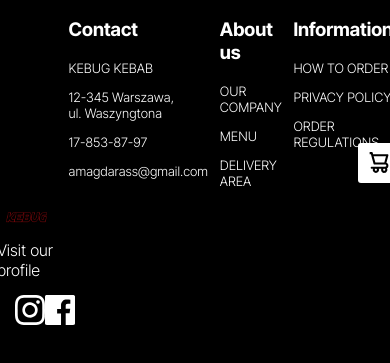
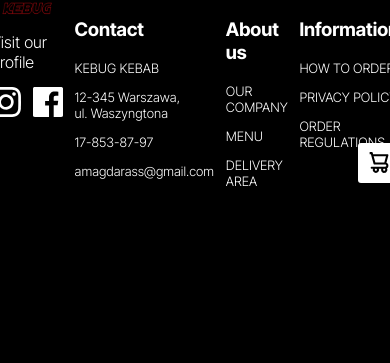
Before and after one commit to h3770k1k1/restaurant-site, a React (Create React App) app: page / in a window 390 px wide. Shown: the part 293-656 px from the top of the page. Built offline with nearby package versions, Linux system fonts and the light colour scheme.

Commit message:
changes in footer to make it responive

```diff
--- a/src/components/Footer.scss
+++ b/src/components/Footer.scss
@@ -16,7 +16,6 @@ font-weight: 300;
 }
 .footer-logo-container{
     display: flex;
-    height: 50%;
     justify-content: center;
 }
 .sm-container{
@@ -38,20 +37,20 @@ font-size: 16px;
     display: flex;
     flex-direction: column;
     align-items: center;
+
 }
 .sm-container p{
     font-size: medium;
 }
 
 .logo-column{
-    align-self: center;
     display: flex;
     flex-direction: column;
 }
 .sm-icons-container{
     display: flex;
-    width: 40%;
-    justify-content: space-evenly;
+    width: 4.5em;
+    justify-content: space-between;
 }
 .sm-icons-container *{
     width: 30px;
@@ -107,7 +106,7 @@ color: black;
         margin-top: 17vh;
     }
     .footer-logo-img{
-        width: 75%;
+        width: 100%;
     }
     .footer{
     grid-column-gap: 5%;}
```
